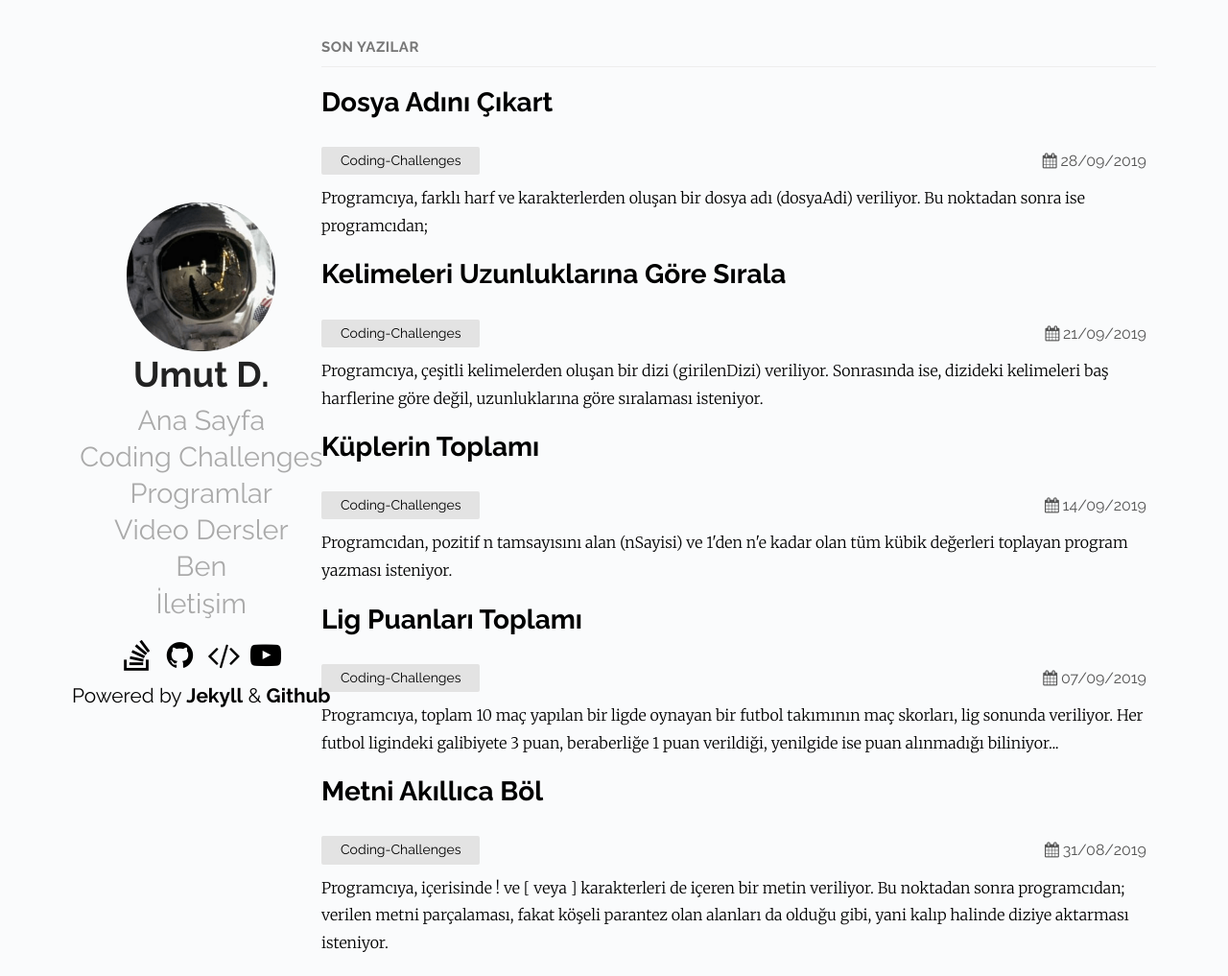
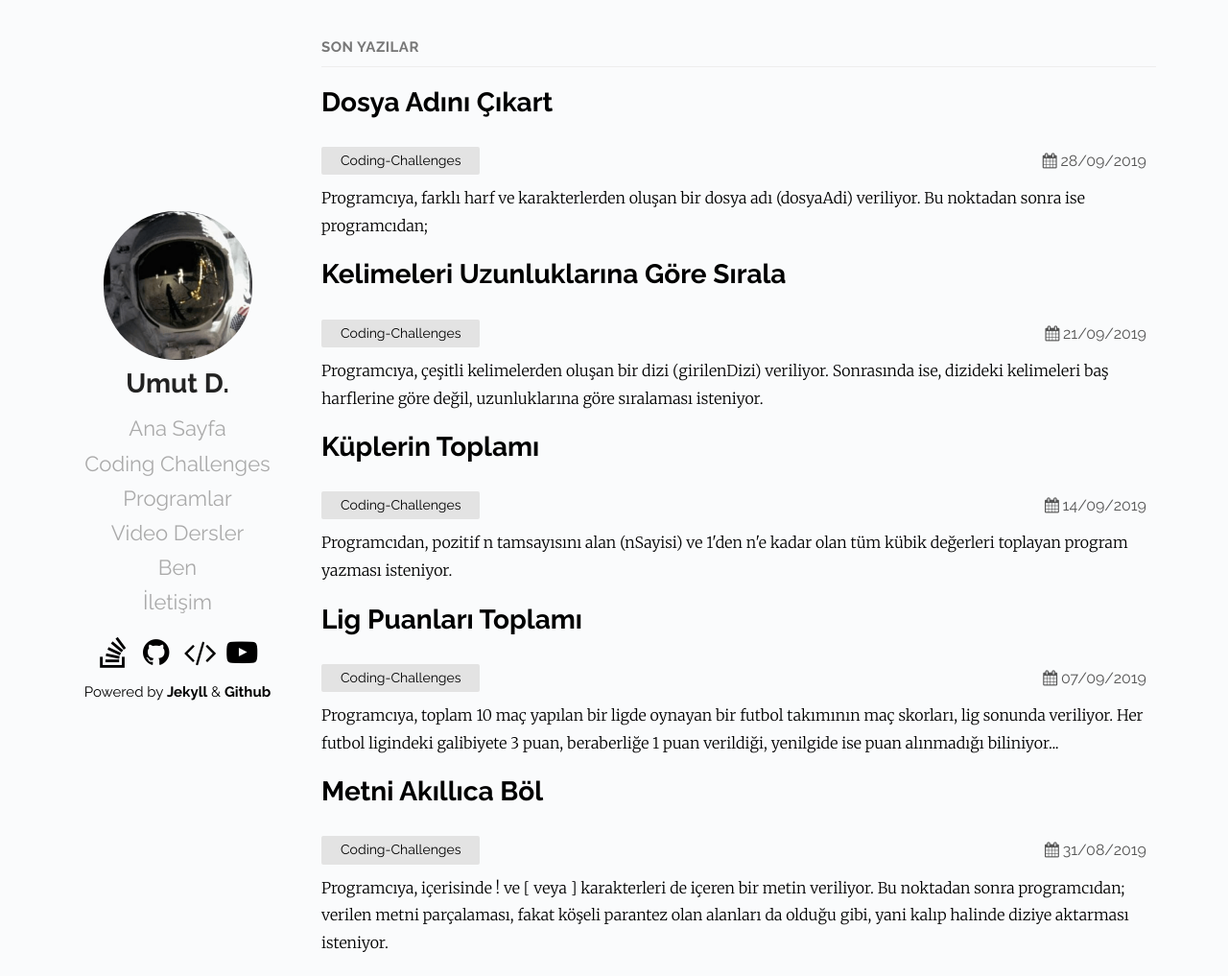
Before and after one commit to Umut-D/umutd.com, a Jekyll site: the page built from index.md, in a window 1280 px wide and 1017 px high. Shown: the whole window at 96% size. Built offline with Jekyll 4.4.1, drawn with Linux system fonts in a browser that asks for light colours.

```diff
--- a/assets/css/style.scss
+++ b/assets/css/style.scss
@@ -1,8 +1,6 @@
 ---
 ---
 
-/* FONTELLO
-   ----------------------------- */
 @import "plain";
 @font-face {
     font-family: 'fontello';
@@ -65,8 +63,7 @@
   .icon-youtube-play:before { content: '\f16a'; } /* '' */
   .icon-stackoverflow:before { content: '\f16c'; } /* '' */
 
-  /* CSS Genel Ayarları
-   ----------------------------- */
+  /* CSS Başlangıcı */
 body{
     background: #fafbfc;
 }
@@ -83,7 +80,7 @@
 main .about h2 {
     margin-top: 15px;
     margin-bottom: 5px;
-    font-size: 2.3em;
+    font-size: 28px;
     font-weight: 700;
 }
 
@@ -98,7 +95,7 @@
 }
 
 main .about #menu a{
-    font-size: 1.8em;
+    font-size: 22px;
     margin-top: 17px;
     color: #aaa;
     text-decoration: none;
@@ -111,7 +108,7 @@
 
 main .altbilgi{
     margin-top: 0px;
-    font-size: 1.3em;
+    font-size: 15px;
 }
 
 .social li i {
```
